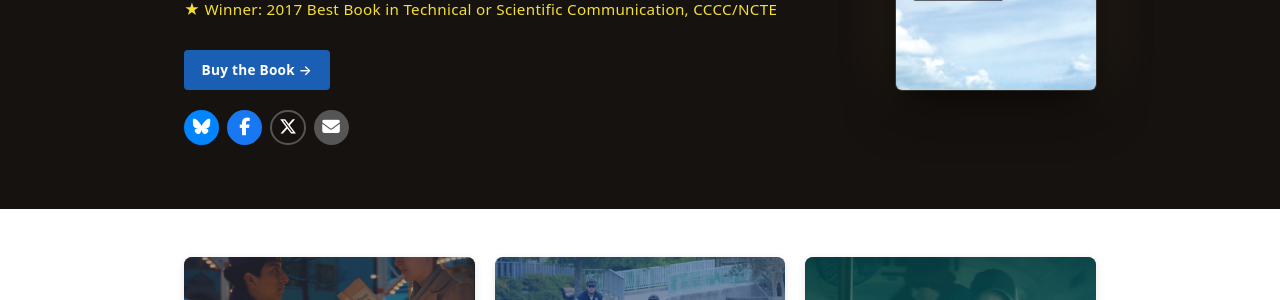
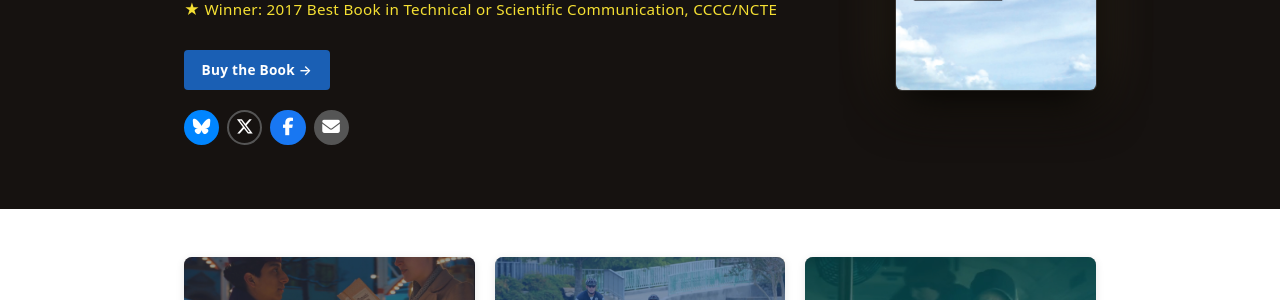
Before and after one commit to szdenek/readingsounds-site, a Jekyll site: the page built from index.html, in a window 1280 px wide. Shown: the part 369-669 px from the top of the page. Built offline with Jekyll 4.4.1, drawn with Linux system fonts in a browser that asks for light colours.

Commit message:
Reorder home page share icons: Bluesky, Twitter, Facebook, Email
Co-Authored-By: Claude Sonnet 4.6 <noreply@anthropic.com>

```diff
--- a/index.html
+++ b/index.html
@@ -14,8 +14,8 @@ description: "A companion website for Reading Sounds: Closed-Captioned Media and
     <a href="https://press.uchicago.edu/ucp/books/book/chicago/R/bo21933882.html" class="home-hero-cta">Buy the Book &rarr;</a>
     <div class="post-share home-share">
       <a class="post-share-link post-share-bluesky" href="https://bsky.app/intent/compose?text=Reading%20Sounds%3A%20The%20Ultimate%20Guide%20to%20Closed%20Captioning%20https%3A%2F%2Freadingsounds.net%2F" target="_blank" rel="noopener noreferrer" aria-label="Share on Bluesky"><i class="fa-brands fa-bluesky" aria-hidden="true"></i></a>
+      <a class="post-share-link post-share-twitter" href="https://twitter.com/intent/tweet?url=https%3A%2F%2Freadingsounds.net%2F&text=Reading%20Sounds%3A%20The%20Ultimate%20Guide%20to%20Closed%20Captioning" target="_blank" rel="noopener noreferrer" aria-label="Share on Twitter"><i class="fa-brands fa-x-twitter" aria-hidden="true"></i></a>
       <a class="post-share-link post-share-facebook" href="https://www.facebook.com/sharer/sharer.php?u=https%3A%2F%2Freadingsounds.net%2F" target="_blank" rel="noopener noreferrer" aria-label="Share on Facebook"><i class="fa-brands fa-facebook-f" aria-hidden="true"></i></a>
-      <a class="post-share-link post-share-twitter" href="https://twitter.com/intent/tweet?url=https%3A%2F%2Freadingsounds.net%2F&text=Reading%20Sounds%3A%20The%20Ultimate%20Guide%20to%20Closed%20Captioning" target="_blank" rel="noopener noreferrer" aria-label="Share on Twitter"><i class="fa-brands fa-x-twitter" aria-hidden="true"></i></a>
       <a class="post-share-link post-share-email" href="mailto:?subject=Reading%20Sounds%3A%20The%20Ultimate%20Guide%20to%20Closed%20Captioning&body=https%3A%2F%2Freadingsounds.net%2F" aria-label="Share by email"><i class="fa-solid fa-envelope" aria-hidden="true"></i></a>
     </div>
   </div>
```
